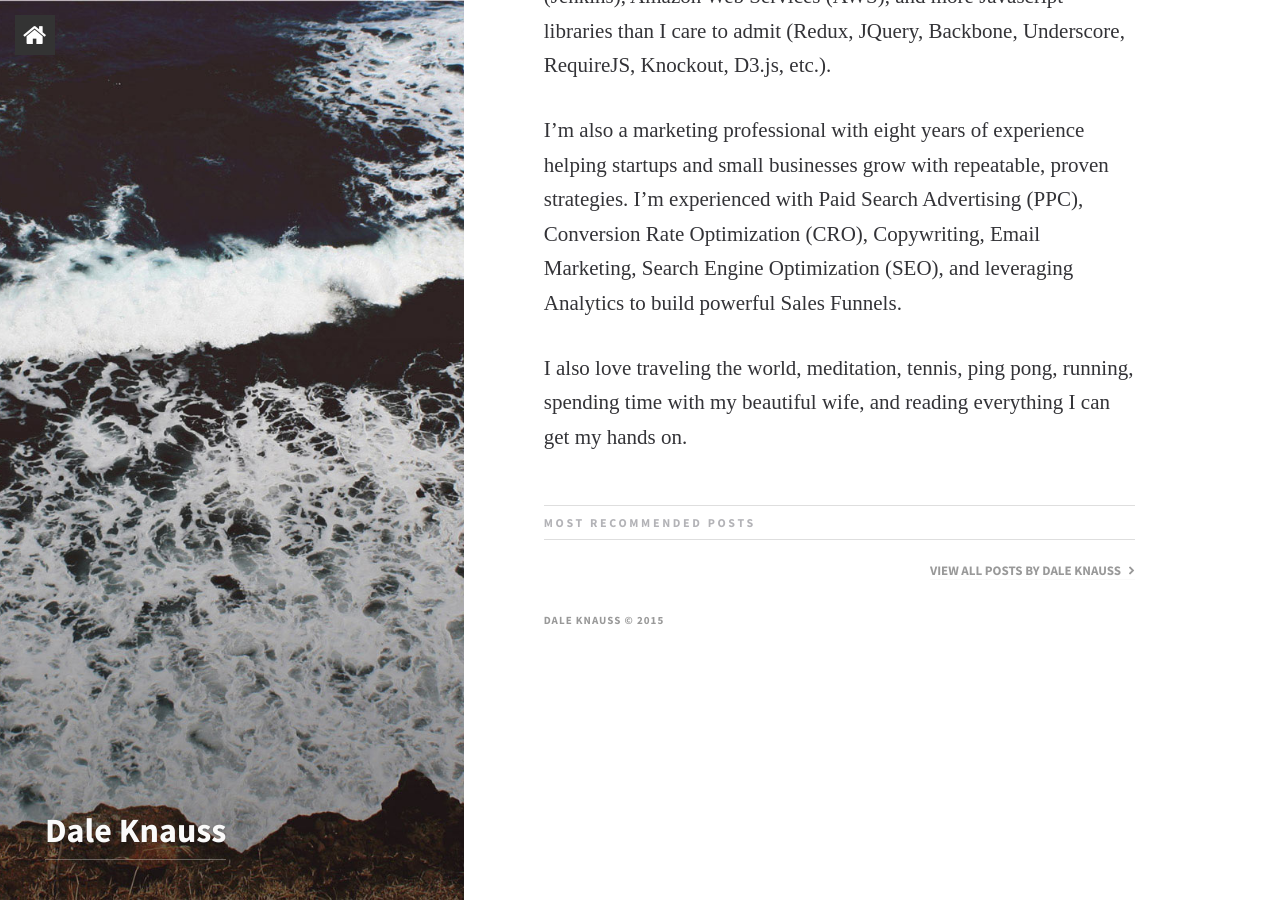
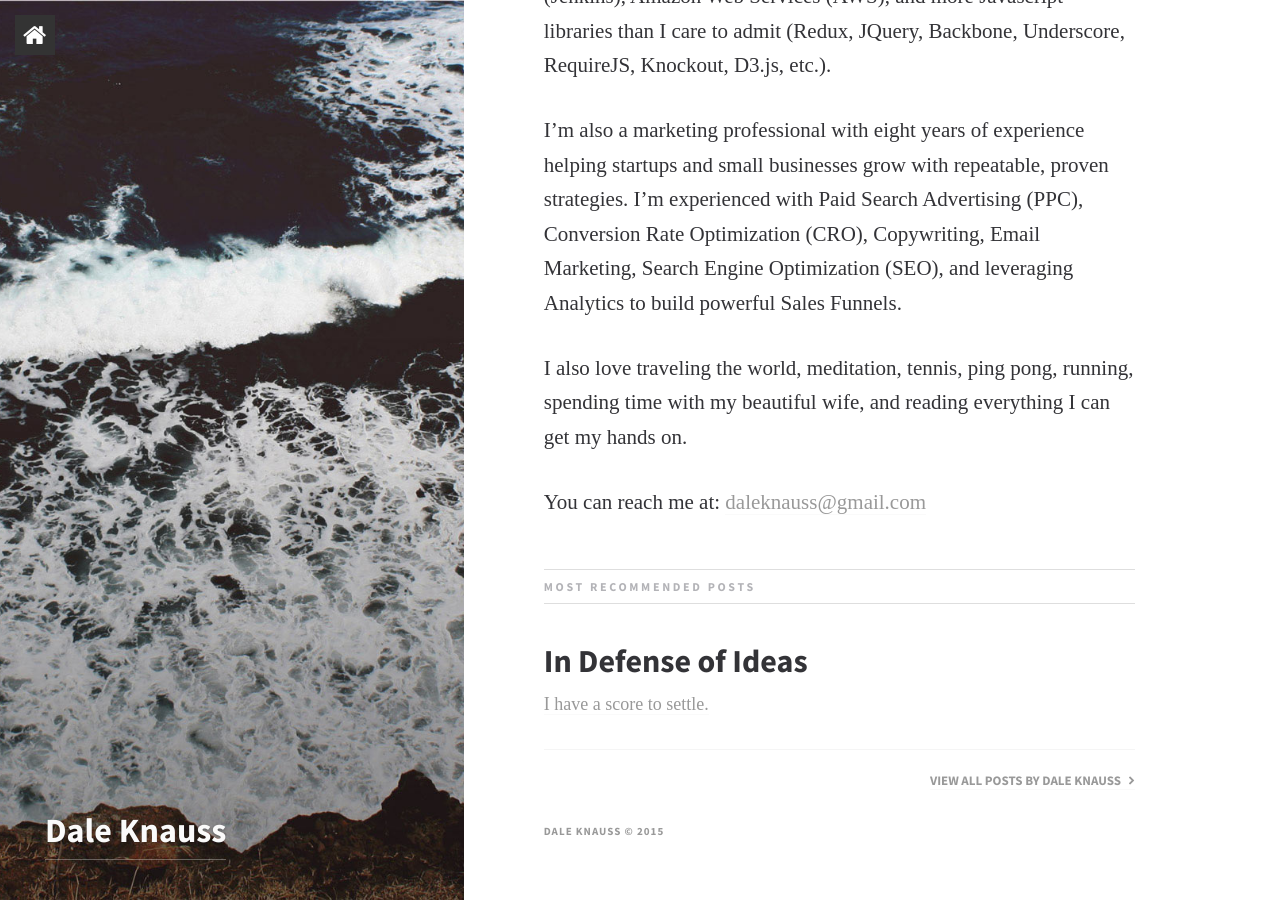
Before and after one commit to daleknauss/daleknauss.com, a Jekyll site: the page built from author-dale.md, in a window 1280 px wide and 900 px high, scrolled down 1131 px. Built offline with Jekyll 4.4.1, drawn with Linux system fonts in a browser that asks for light colours; some web fonts are replaced.

Commit message:
Minor tweaks

```diff
--- a/_layouts/default.html
+++ b/_layouts/default.html
@@ -9,7 +9,7 @@
 
     <script src='{{ "/js/vendor/modernizr.custom.32229-2.8-respondjs-1-4-2.js" | prepend: site.baseurl }}'></script>
     <script src="{{'/js/vendor/jquery-1.11.2.min.js' | prepend: site.baseurl }}"></script>
-    <script src='{{ "/js/vendor/jquery.jpanelmenu.min.js" | prepend: site.baseurl }}'></script>
+    <!-- <script src='{{ "/js/vendor/jquery.jpanelmenu.min.js" | prepend: site.baseurl }}'></script> -->
     <script type='application/javascript' src='{{ "/js/vendor/fastclick.min.js" | prepend: site.baseurl }}'></script>
     {% if enable_retina %}
     <script type='application/javascript' src='{{ "/js/vendor/retina.min.js" | prepend: site.baseurl }}'></script>
--- a/author-dale.md
+++ b/author-dale.md
@@ -27,3 +27,5 @@ It goes without saying, though I'll say it anyways because keywords are a thing,
 I'm also a marketing professional with eight years of experience helping startups and small businesses grow with repeatable, proven strategies. I'm experienced with Paid Search Advertising (PPC), Conversion Rate Optimization (CRO), Copywriting, Email Marketing, Search Engine Optimization (SEO), and leveraging Analytics to build powerful Sales Funnels.
 
 I also love traveling the world, meditation, tennis, ping pong, running, spending time with my beautiful wife, and reading everything I can get my hands on.
+
+You can reach me at: <a href="mailto:daleknauss@gmail.com?Subject=Hello" target="_blank">daleknauss@gmail.com</a>
```
Also changed, not shown: _posts/2016-01-01-in-defense-of-ideas.md (+1 -0 lines).
